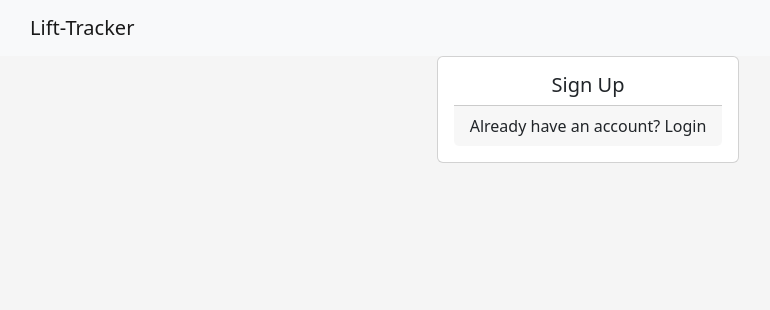
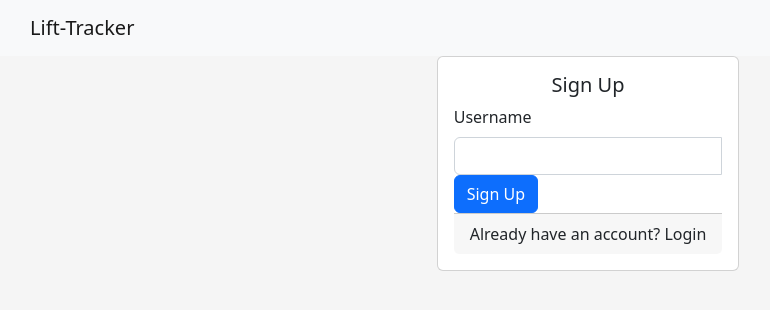
Before and after one commit to joeluhrman/Lift-Tracker, a React (Vite) app in the folder web/: page /signup in a window 1280 px wide. Shown: the top 310 px of the page, without its empty margins (52-822 px from the left). Built offline with nearby package versions, Linux system fonts and the light colour scheme.

Commit message:
struggling with forms

```diff
--- a/web/src/components/forms/SignUp.jsx
+++ b/web/src/components/forms/SignUp.jsx
@@ -1,20 +1,39 @@
 import React from "react"
 import {
+    Button,
     Card,
-    Form
+    Form,
+    InputGroup,
 } from "react-bootstrap"
 import UserHandler from "../../handlers/UserHandler"
 
+const userHandler = new UserHandler()
+
 export default function SignUp() {
-    const [validated,       setValidated]       = React.useState(false)
-    const [username,        setUsername]        = React.useState("")
-    const [email,           setEmail]           = React.useState("")
-    const [password,        setPassword]        = React.useState("")
-    const [confirmPassword, setConfirmPassword] = React.useState("")
+    const [validated, setValidated] = React.useState(false)
+    const [formValue, setFormValue] = React.useState({
+        username: "",
+        email: "",
+        password: "",
+        confirmPassword: ""
+    })
 
-    const handleSubmit = async() => {
-        const handler = new UserHandler()
-        const status = await handler.createUser()
+    const handleChange = (event) => {
+        setFormValue({ ...formValue, [event.target.name]: event.target.value });
+    }
+
+    const handleSubmit = async(event) => {
+        const form = event.currentTarget
+        if (form.checkValidity() === false) {
+            event.preventDefault()
+            event.stopPropagation()
+        }
+
+        /*
+        const res = await userHandler.createUser(
+            formValue.username, formValue.email, formValue.password
+        )
+        console.log(res)*/
     }
 
     return (
@@ -24,8 +43,28 @@ export default function SignUp() {
                     Sign Up
                 </Card.Title>
 
-                <Form>
+                <Form noValidate validated={validated} onSubmit={handleSubmit}>
+                    <Form.Group>
+                        <Form.Label>Username</Form.Label>
+                        <InputGroup hasValidation>
+                            <Form.Control
+                                required
+                                name="username"
+                                type="text"
+                                placholder="Username"
+                                value={formValue.username}
+                                onChange={handleChange}
+                            />
+                            <Form.Control.Feedback type="valid">
+                                Looks good!
+                            </Form.Control.Feedback>
+                            <Form.Control.Feedback type="invalid">
+                                Please provide a username.
+                            </Form.Control.Feedback>
+                        </InputGroup>
+                    </Form.Group>
 
+                    <Button type="submit">Sign Up</Button>
                 </Form>
 
                 <Card.Footer>
--- a/web/src/handlers/UserHandler.js
+++ b/web/src/handlers/UserHandler.js
@@ -7,9 +7,9 @@ export default class UserHandler {
     getUser = async() => {
         try {
             const res = await axios.get("/api/v1/user")
-            return res.data
+            return res
         } catch(err) {
-            return null
+            return err
         }
     }
 
@@ -22,9 +22,9 @@ export default class UserHandler {
 
         try {
             const res = await axios.post("/api/v1/user", body)
-            return res.status
+            return res
         } catch(err) {
-            return err.response.status
+            return err
         }
     }
 }
--- a/web/src/routes/Auth.jsx
+++ b/web/src/routes/Auth.jsx
@@ -6,19 +6,25 @@ import {
 } from "react-router-dom"
 
 import UserHandler from "../handlers/UserHandler"
+const userHandler = new UserHandler()
 
 export default function Auth() {
     const [currentUser, setCurrentUser] = React.useState()
     //const loc = useLocation
 
     React.useEffect(() => {
-        const get = async() => {
-            const handler = new UserHandler()
-            const user = await handler.getUser()
+        const handleGetCurrentUser = async() => {
+            const res = await userHandler.getUser()
+            const user = (
+                res.data !== undefined
+                ? res.data
+                : null
+            )
+
             return user
         }
 
-        const user = get()
+        const user = handleGetCurrentUser
         setCurrentUser(user)
     }, [])
 
```
